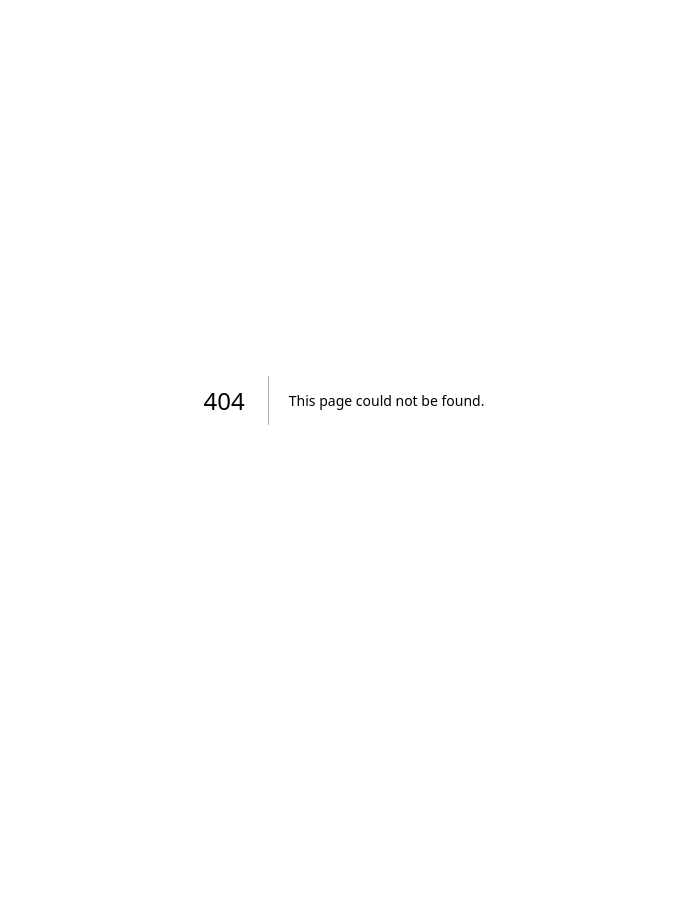
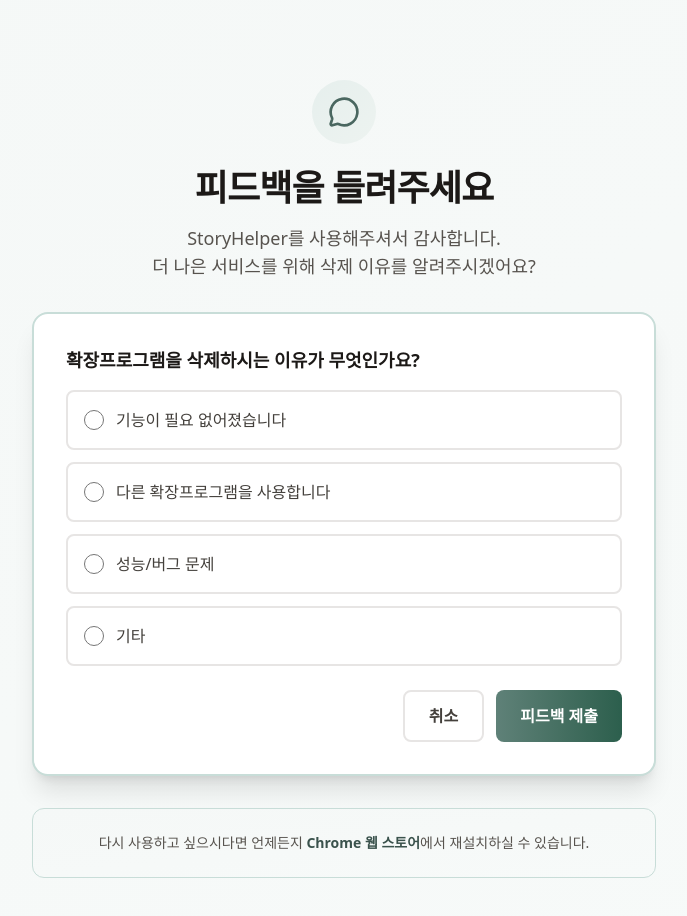
Before and after one commit to ShipFriend0516/storyhelper-web, a Next.js app: page /feedback in a window 1280 px wide. Before the commit this address had no page. Shown: the top 916 px of the page, without its empty margins (296-983 px from the left). Before the commit the page ends 800 px from the top, so only its background shows below. Built offline with nearby package versions, Linux system fonts and the light colour scheme.

Commit message:
feat: add feedback form with validation using react-hook-form and zod

```diff
--- a/package.json
+++ b/package.json
@@ -9,10 +9,13 @@
     "lint": "eslint"
   },
   "dependencies": {
+    "@hookform/resolvers": "^5.2.2",
     "lucide-react": "^0.562.0",
     "next": "16.1.1",
     "react": "19.2.3",
-    "react-dom": "19.2.3"
+    "react-dom": "19.2.3",
+    "react-hook-form": "^7.69.0",
+    "zod": "^4.2.1"
   },
   "devDependencies": {
     "@tailwindcss/postcss": "^4",
--- /dev/null
+++ b/src/app/feedback/page.tsx
@@ -0,0 +1,221 @@
+'use client';
+
+import { useForm } from 'react-hook-form';
+import { zodResolver } from '@hookform/resolvers/zod';
+import { z } from 'zod';
+import { useState } from 'react';
+import { CheckCircle, MessageCircle } from 'lucide-react';
+
+// Zod schema for form validation
+const feedbackSchema = z.object({
+  reason: z.enum(
+    [
+      'no-longer-needed',
+      'using-alternative',
+      'performance-issues',
+      'other'
+    ],
+    {
+      required_error: '삭제 이유를 선택해주세요',
+    }
+  ),
+  otherReason: z.string().optional(),
+}).refine((data) => {
+  // If "other" is selected, otherReason must be provided
+  if (data.reason === 'other') {
+    return data.otherReason && data.otherReason.trim().length > 0;
+  }
+  return true;
+}, {
+  message: '기타 사유를 입력해주세요',
+  path: ['otherReason'],
+});
+
+type FeedbackFormData = z.infer<typeof feedbackSchema>;
+
+const reasonOptions = [
+  {
+    value: 'no-longer-needed' as const,
+    label: '기능이 필요 없어졌습니다',
+  },
+  {
+    value: 'using-alternative' as const,
+    label: '다른 확장프로그램을 사용합니다',
+  },
+  {
+    value: 'performance-issues' as const,
+    label: '성능/버그 문제',
+  },
+  {
+    value: 'other' as const,
+    label: '기타',
+  },
+];
+
+export default function FeedbackPage() {
+  const [isSubmitted, setIsSubmitted] = useState(false);
+  const [isSubmitting, setIsSubmitting] = useState(false);
+
+  const {
+    register,
+    handleSubmit,
+    watch,
+    formState: { errors },
+  } = useForm<FeedbackFormData>({
+    resolver: zodResolver(feedbackSchema),
+  });
+
+  const selectedReason = watch('reason');
+
+  const onSubmit = async (data: FeedbackFormData) => {
+    setIsSubmitting(true);
+
+    // TODO: Implement API endpoint to send feedback
+    // For now, just log to console
+    console.log('Feedback submitted:', data);
+
+    // Simulate API call
+    await new Promise((resolve) => setTimeout(resolve, 1000));
+
+    setIsSubmitting(false);
+    setIsSubmitted(true);
+  };
+
+  if (isSubmitted) {
+    return (
+      <main className="min-h-screen bg-gradient-to-br from-sage-50 to-mint-50 py-20">
+        <div className="mx-auto max-w-2xl px-6">
+          <div className="rounded-2xl border-2 border-sage-200 bg-white p-12 text-center shadow-xl">
+            <div className="mb-6 flex justify-center">
+              <div className="flex h-20 w-20 items-center justify-center rounded-full bg-gradient-to-br from-sage-100 to-mint-100">
+                <CheckCircle className="h-10 w-10 text-sage-600" />
+              </div>
+            </div>
+            <h1 className="mb-4 text-3xl font-bold text-gray-900">
+              피드백 감사합니다!
+            </h1>
+            <p className="mb-8 text-lg text-gray-600">
+              소중한 의견을 남겨주셔서 감사합니다.
+              <br />
+              더 나은 서비스로 보답하겠습니다.
+            </p>
+            <a
+              href="/"
+              className="inline-flex items-center gap-2 rounded-lg bg-gradient-to-r from-sage-500 to-forest-600 px-6 py-3 font-semibold text-white transition-all hover:scale-105 hover:shadow-lg"
+            >
+              홈으로 돌아가기
+            </a>
+          </div>
+        </div>
+      </main>
+    );
+  }
+
+  return (
+    <main className="min-h-screen bg-gradient-to-br from-sage-50 to-mint-50 py-20">
+      <div className="mx-auto max-w-2xl px-6">
+        <div className="mb-8 text-center">
+          <div className="mb-6 flex justify-center">
+            <div className="flex h-16 w-16 items-center justify-center rounded-full bg-gradient-to-br from-sage-100 to-mint-100">
+              <MessageCircle className="h-8 w-8 text-sage-600" />
+            </div>
+          </div>
+          <h1 className="mb-4 text-3xl font-bold tracking-tight text-gray-900 sm:text-4xl">
+            피드백을 들려주세요
+          </h1>
+          <p className="text-lg text-gray-600">
+            StoryHelper를 사용해주셔서 감사합니다.
+            <br />
+            더 나은 서비스를 위해 삭제 이유를 알려주시겠어요?
+          </p>
+        </div>
+
+        <form
+          onSubmit={handleSubmit(onSubmit)}
+          className="rounded-2xl border-2 border-sage-200 bg-white p-8 shadow-xl"
+        >
+          <div className="mb-6">
+            <label className="mb-4 block text-lg font-semibold text-gray-900">
+              확장프로그램을 삭제하시는 이유가 무엇인가요?
+            </label>
+            <div className="space-y-3">
+              {reasonOptions.map((option) => (
+                <label
+                  key={option.value}
+                  className="flex cursor-pointer items-center rounded-lg border-2 border-gray-200 p-4 transition-all hover:border-sage-300 hover:bg-sage-50"
+                >
+                  <input
+                    type="radio"
+                    value={option.value}
+                    {...register('reason')}
+                    className="h-5 w-5 border-gray-300 text-sage-600 focus:ring-2 focus:ring-sage-500"
+                  />
+                  <span className="ml-3 text-gray-700">{option.label}</span>
+                </label>
+              ))}
+            </div>
+            {errors.reason && (
+              <p className="mt-2 text-sm text-rose-600">
+                {errors.reason.message}
+              </p>
+            )}
+          </div>
+
+          {selectedReason === 'other' && (
+            <div className="mb-6">
+              <label
+                htmlFor="otherReason"
+                className="mb-2 block text-sm font-semibold text-gray-700"
+              >
+                자세한 내용을 알려주세요
+              </label>
+              <textarea
+                id="otherReason"
+                {...register('otherReason')}
+                rows={4}
+                className="w-full rounded-lg border-2 border-gray-200 px-4 py-3 text-gray-900 transition-all focus:border-sage-500 focus:outline-none focus:ring-2 focus:ring-sage-200"
+                placeholder="의견을 입력해주세요..."
+              />
+              {errors.otherReason && (
+                <p className="mt-2 text-sm text-rose-600">
+                  {errors.otherReason.message}
+                </p>
+              )}
+            </div>
+          )}
+
+          <div className="flex flex-col gap-3 sm:flex-row sm:justify-end">
+            <a
+              href="/"
+              className="rounded-lg border-2 border-gray-200 px-6 py-3 text-center font-semibold text-gray-700 transition-all hover:border-gray-300 hover:bg-gray-50"
+            >
+              취소
+            </a>
+            <button
+              type="submit"
+              disabled={isSubmitting}
+              className="rounded-lg bg-gradient-to-r from-sage-500 to-forest-600 px-6 py-3 font-semibold text-white transition-all hover:scale-105 hover:shadow-lg disabled:opacity-50 disabled:hover:scale-100"
+            >
+              {isSubmitting ? '전송 중...' : '피드백 제출'}
+            </button>
+          </div>
+        </form>
+
+        <div className="mt-8 rounded-xl border border-sage-200 bg-gradient-to-br from-sage-50 to-mint-50 p-6">
+          <p className="text-center text-sm text-gray-600">
+            다시 사용하고 싶으시다면 언제든지{' '}
+            <a
+              href="https://chromewebstore.google.com/detail/storyhelper-최고의-티스토리-생산성/inmbdknioncgblpeiiohmdihhidnjpfp"
+              target="_blank"
+              rel="noopener noreferrer"
+              className="font-semibold text-sage-700 hover:text-sage-800"
+            >
+              Chrome 웹 스토어
+            </a>
+            에서 재설치하실 수 있습니다.
+          </p>
+        </div>
+      </div>
+    </main>
+  );
+}
```
Also changed, not shown: 1 other file (tests, documents, lock files or other folders).
